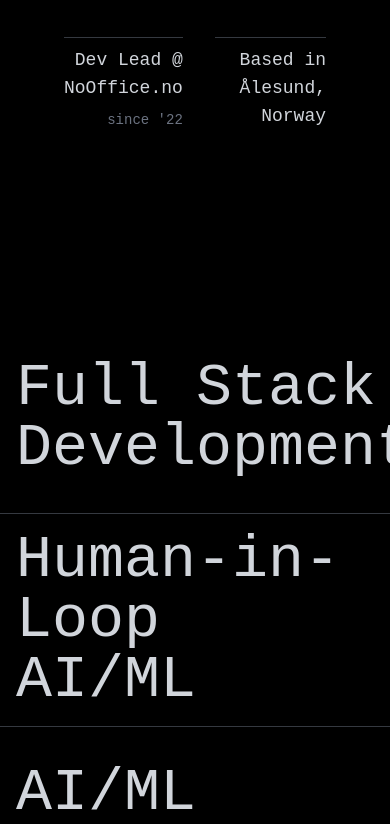
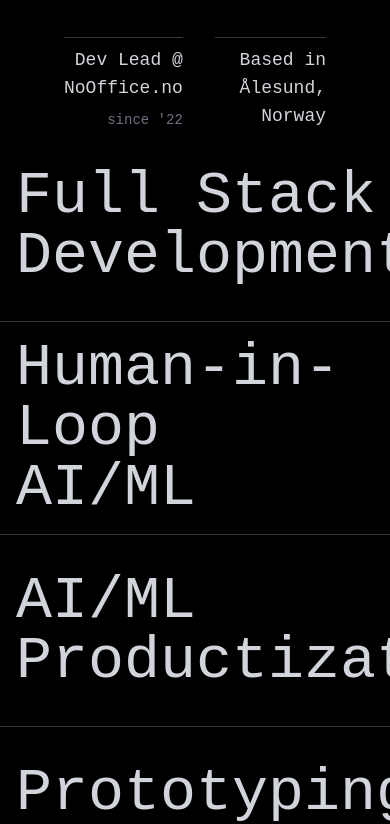
Before and after one commit to swappybizz/pflo, a Next.js app: page / in a window 390 px wide. Shown: the part 800-1624 px from the top of the page. Built offline with nearby package versions, Linux system fonts and the light colour scheme.

Commit message:
refactor: Update page.js to use responsive margin top for Expertese section

```diff
--- a/src/app/page.js
+++ b/src/app/page.js
@@ -175,7 +175,7 @@
           </div>
         </div>
 
-        <div className="flex flex-col mt-48 h-full " >
+        <div className="flex flex-col md:mt-48 h-full " >
           <Expertese />
         </div>
       </div>
```
